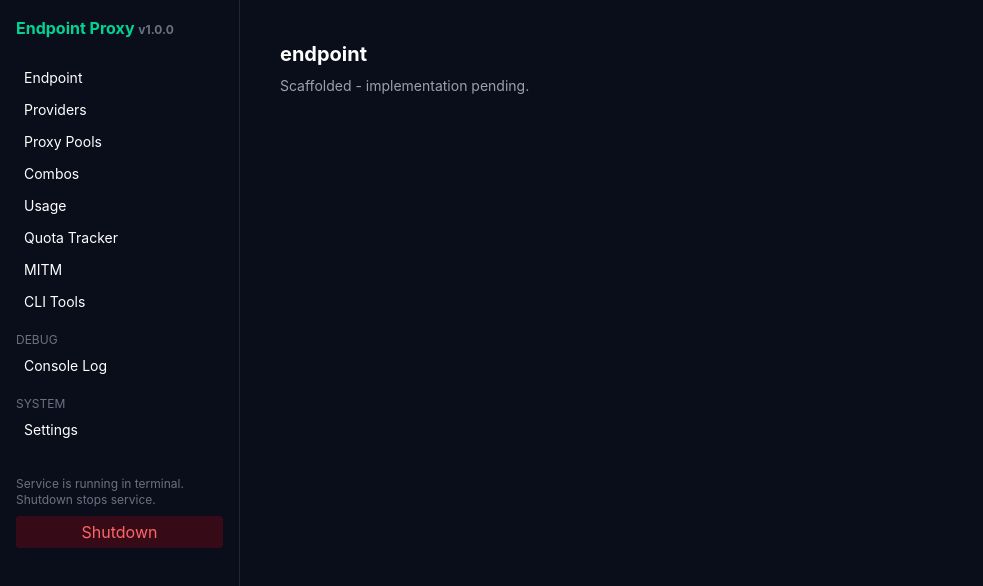
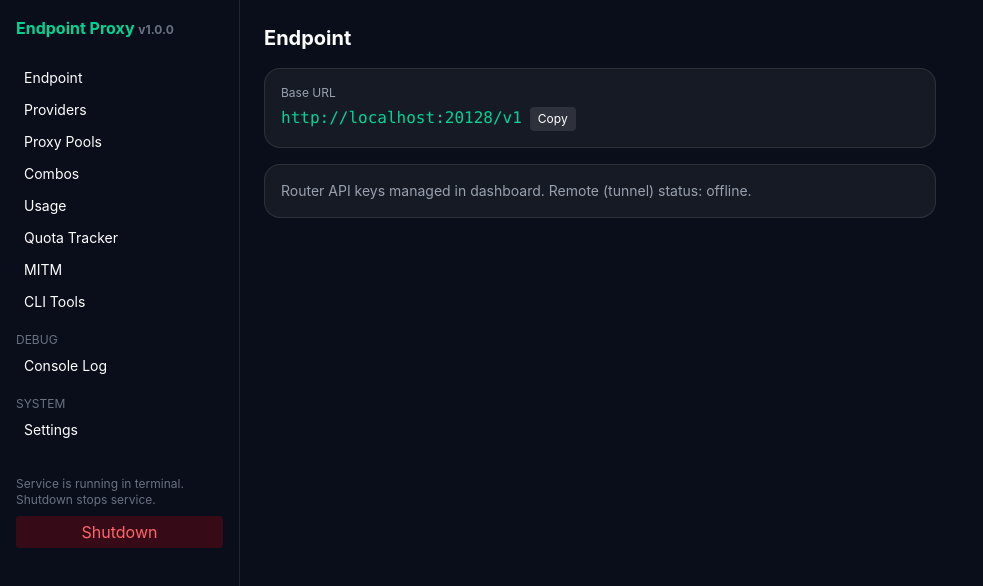
Before and after one commit to soroushse7o/3EVO-router, a Next.js app: page /endpoint in a window 1280 px wide. Shown: the top 586 px of the page, without its empty margins (0-983 px from the left). Built offline with nearby package versions, Linux system fonts and the light colour scheme.

Commit message:
feat: endpoint page with base URL + copy

```diff
--- a/src/app/(dashboard)/endpoint/page.tsx
+++ b/src/app/(dashboard)/endpoint/page.tsx
@@ -1 +1,17 @@
-export default function Page(){return <div className="p-4"><h1 className="text-xl font-bold">endpoint</h1><p className="text-gray-400 text-sm mt-2">Scaffolded - implementation pending.</p></div>;}
+"use client";
+export default function EndpointPage() {
+  const base = "http://localhost:20128/v1";
+  return (
+    <div className="max-w-2xl space-y-4">
+      <h1 className="text-xl font-bold">Endpoint</h1>
+      <div className="rounded-2xl border border-white/10 bg-white/5 p-4">
+        <div className="text-xs text-gray-400 mb-1">Base URL</div>
+        <code className="text-emerald-400">{base}</code>
+        <button className="ml-2 text-xs bg-white/10 px-2 py-1 rounded" onClick={()=>navigator.clipboard.writeText(base)}>Copy</button>
+      </div>
+      <div className="rounded-2xl border border-white/10 bg-white/5 p-4 text-sm text-gray-400">
+        Router API keys managed in dashboard. Remote (tunnel) status: offline.
+      </div>
+    </div>
+  );
+}
```
